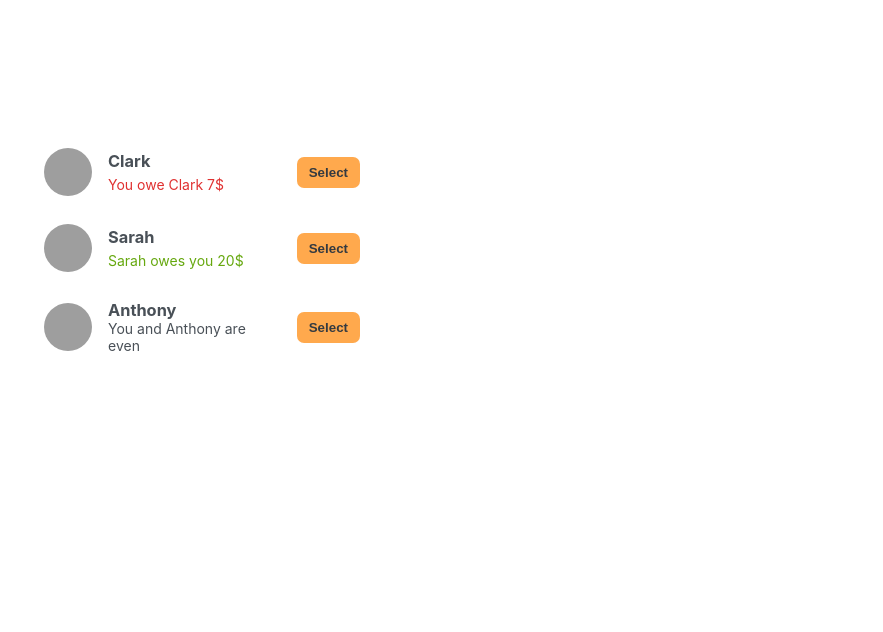
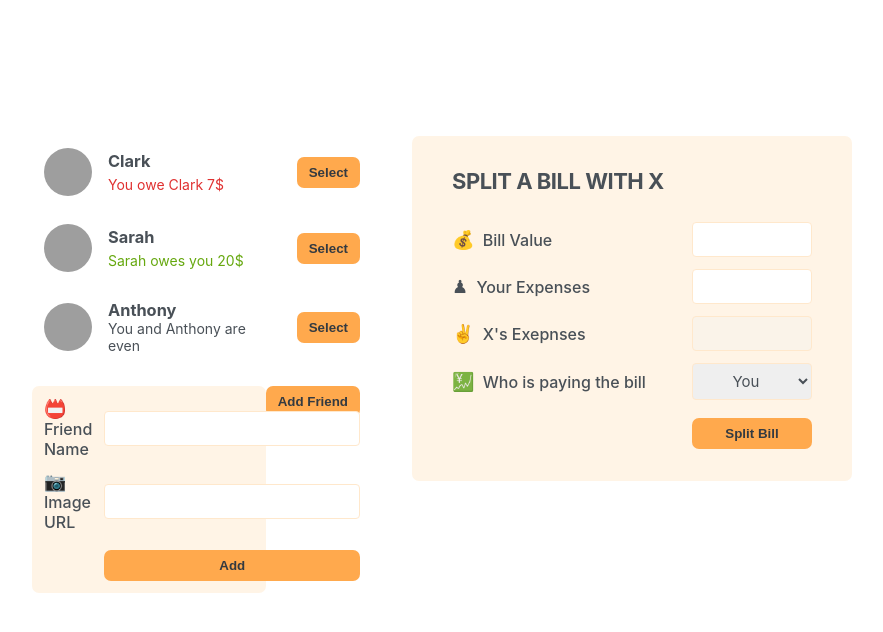
Before and after one commit to MohammedBasha/split-bill, a React (Create React App) app: page / in a window 1280 px wide. Shown: the top 632 px of the page, without its empty margins (198-1081 px from the left). Built offline with nearby package versions, Linux system fonts and the light colour scheme; grey boxes are pictures that could not be loaded.

Commit message:
Finish the Forms Components

```diff
--- a/src/App.js
+++ b/src/App.js
@@ -24,7 +24,10 @@
         <div className="app">
             <div className="sidebar">
                 <FriendList />
+                <Button>Add Friend</Button>
+                <FormAddFriend />
             </div>
+            <FormSplitBill />
         </div>
     );
 }
@@ -38,6 +41,10 @@
             ))}
         </ul>
     );
+}
+
+function Button({ children }) {
+    return <button className="button">{children}</button>;
 }
 
 function Friend({ friend }) {
@@ -56,7 +63,47 @@
                 </p>
             )}
             {friend.balance === 0 && <p>You and {friend.name} are even</p>}
-            <button className="button">Select</button>
+
+            <Button>Select</Button>
         </li>
     );
 }
+
+function FormAddFriend() {
+    return (
+        <form className="form-add-friend">
+            <label>📛Friend Name</label>
+            <input type="text" />
+
+            <label>📷Image URL</label>
+            <input type="text" />
+
+            <Button>Add</Button>
+        </form>
+    );
+}
+
+function FormSplitBill() {
+    return (
+        <form className="form-split-bill">
+            <h2>Split a bill with X</h2>
+
+            <label>💰 Bill Value</label>
+            <input type="text" />
+
+            <label>♟ Your Expenses</label>
+            <input type="text" />
+
+            <label>✌ X's Exepnses</label>
+            <input type="text" disabled />
+
+            <label>💹 Who is paying the bill</label>
+            <select>
+                <option value="user">You</option>
+                <option value="friend">X</option>
+            </select>
+
+            <Button>Split Bill</Button>
+        </form>
+    );
+}
```
